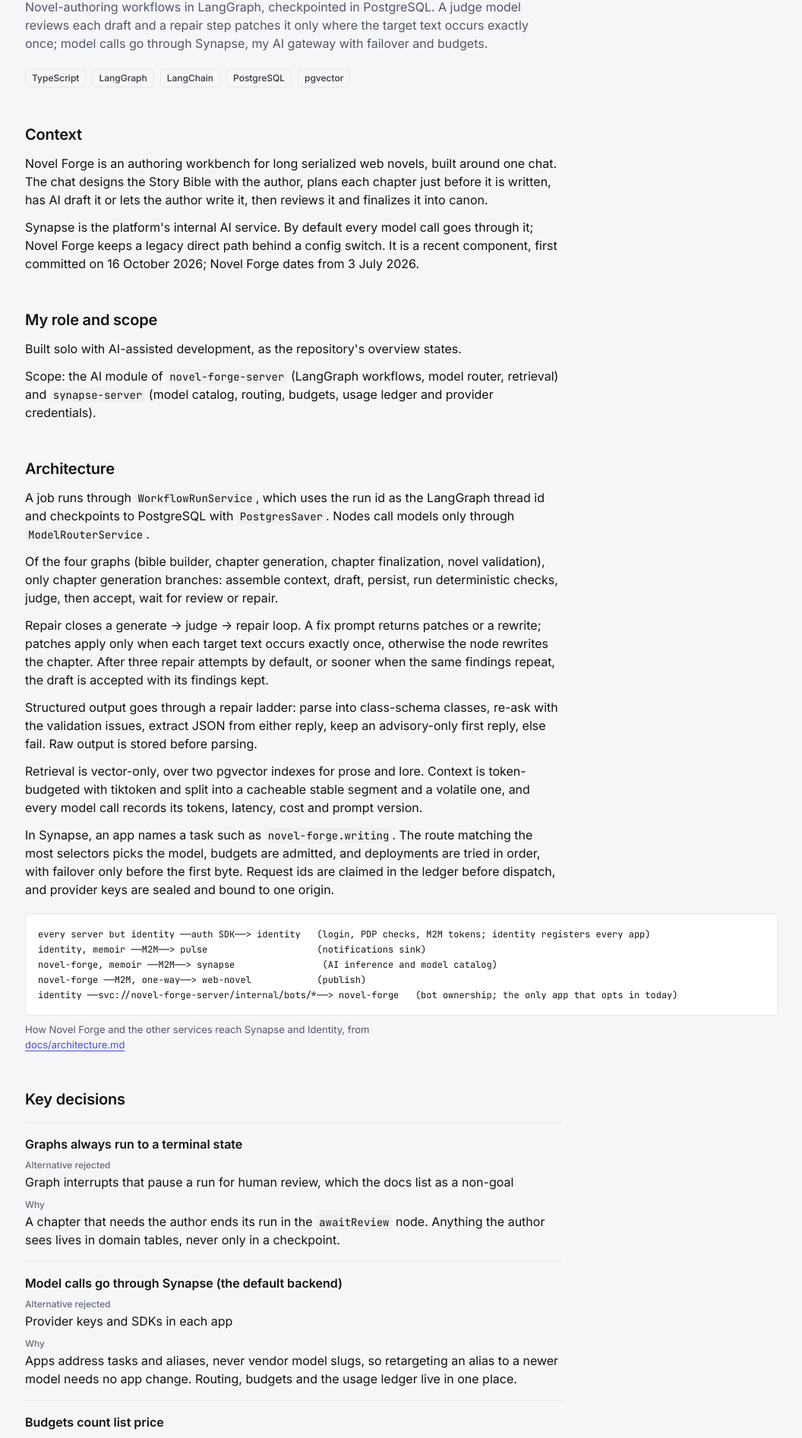
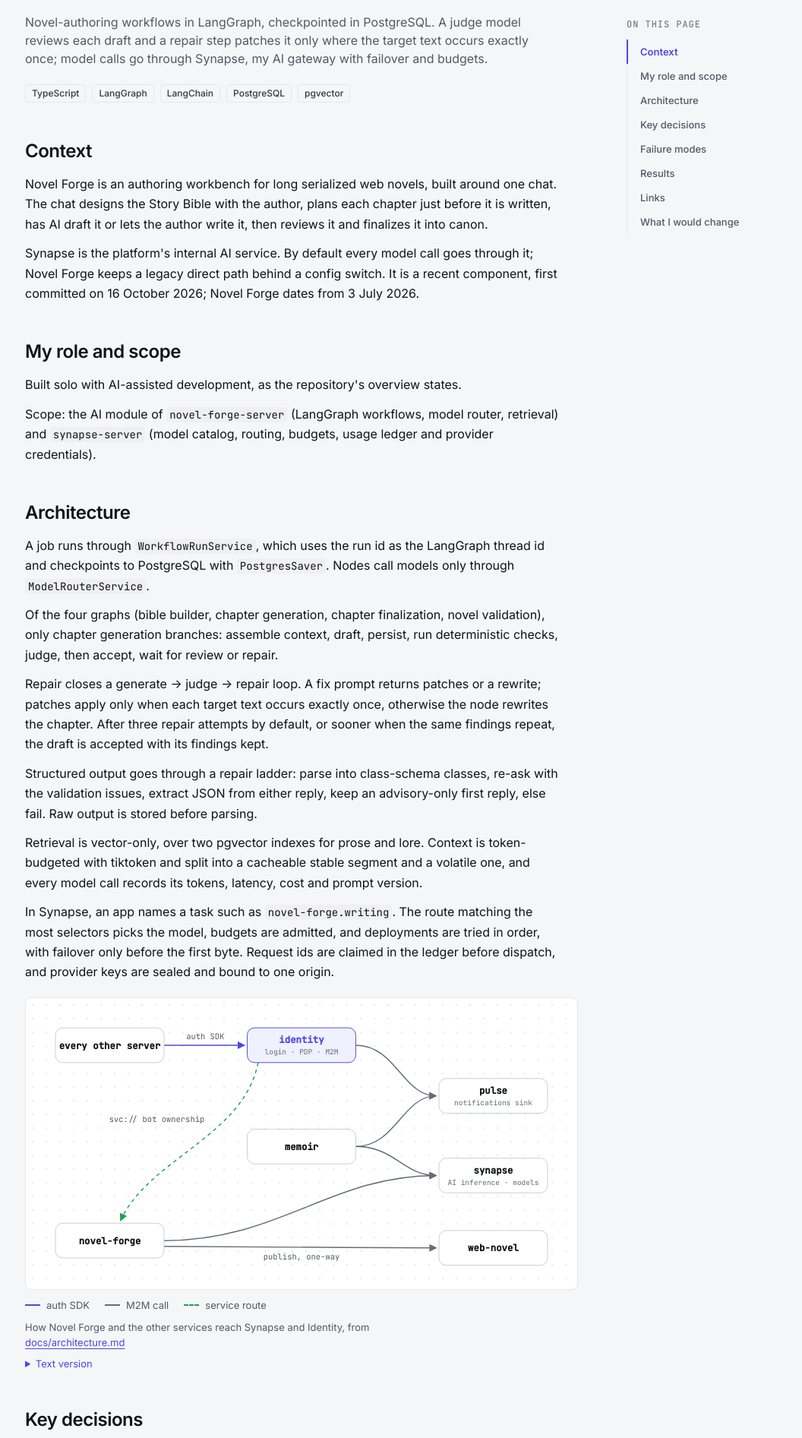
Before and after one commit to leanderpaul/leanderpaul.github.io, a Vue app: page /work/ai-platform in a window 1280 px wide. Shown: the part 266-2159 px from the top of the page at 76% size, without its empty margins (111-1167 px from the left). Built offline with nearby package versions, Linux system fonts and the light colour scheme.

Commit message:
feat(case-study): add svg diagram, contents nav, decision cards
Co-Authored-By: Claude Opus 5.5 <noreply@anthropic.com>

```diff
--- a/src/pages/case-study/case-study.page.vue
+++ b/src/pages/case-study/case-study.page.vue
@@ -1,8 +1,10 @@
 <script lang="ts" setup>
-import { computed, type FunctionalComponent, h } from 'vue';
+import { computed, type FunctionalComponent, h, onBeforeUnmount, onMounted, ref } from 'vue';
 
 import { ShBadge, ShTag } from '@app/components';
 import { findFeaturedProject, type Ownership, toDisplayUrl } from '@app/content';
+
+import PlatformDiagram from './platform-diagram.component.vue';
 
 const OWNERSHIP_LABELS: Record<Ownership, string> = {
   personal: 'Personal project',
@@ -13,16 +15,46 @@ const SELECTED_WORK = { path: '/', hash: '#work' };
 
 const CODE_SPAN_DELIMITER = '`';
 
+const SECTIONS = [
+  { id: 'context', label: 'Context' },
+  { id: 'role', label: 'My role and scope' },
+  { id: 'architecture', label: 'Architecture' },
+  { id: 'decisions', label: 'Key decisions' },
+  { id: 'failure-modes', label: 'Failure modes' },
+  { id: 'results', label: 'Results' },
+  { id: 'links', label: 'Links' },
+  { id: 'changes', label: 'What I would change' },
+];
+
 const props = defineProps<{ slug: string }>();
 
 const project = computed(() => findFeaturedProject(props.slug));
+const activeSection = ref(SECTIONS[0]?.id);
+let sectionObserver: IntersectionObserver | undefined;
+
+function trackActiveSection(entries: IntersectionObserverEntry[]) {
+  const visible = entries.find(entry => entry.isIntersecting);
+  if (visible) activeSection.value = visible.target.id;
+}
+
+onMounted(() => {
+  if (typeof IntersectionObserver === 'undefined') return;
+  sectionObserver = new IntersectionObserver(trackActiveSection, { rootMargin: '-20% 0px -70% 0px' });
+  for (const { id } of SECTIONS) {
+    const section = document.getElementById(id);
+    if (section) sectionObserver.observe(section);
+  }
+});
+
+onBeforeUnmount(() => sectionObserver?.disconnect());
 
 const InlineCode: FunctionalComponent<{ text: string }> = ({ text }) =>
   text.split(CODE_SPAN_DELIMITER).map((part, index) => (index % 2 === 1 ? h('code', part) : part));
 </script>
 
 <template>
-  <article v-if="project" class="case-study" aria-labelledby="case-study-title">
+  <div v-if="project" class="layout">
+    <article class="case-study" aria-labelledby="case-study-title">
       <router-link class="back-link" :to="SELECTED_WORK"><span aria-hidden="true">← </span>Back to selected work</router-link>
 
       <header class="header">
@@ -39,58 +71,61 @@ const InlineCode: FunctionalComponent<{ text: string }> = ({ text }) =>
         </ul>
       </header>
 
-    <section aria-labelledby="context-heading">
+      <section id="context" aria-labelledby="context-heading">
         <h2 id="context-heading">Context</h2>
         <p v-for="paragraph in project.caseStudy.context" :key="paragraph"><InlineCode :text="paragraph" /></p>
       </section>
 
-    <section aria-labelledby="role-heading">
+      <section id="role" aria-labelledby="role-heading">
         <h2 id="role-heading">My role and scope</h2>
         <p v-for="paragraph in project.caseStudy.role" :key="paragraph"><InlineCode :text="paragraph" /></p>
       </section>
 
-    <section aria-labelledby="architecture-heading">
+      <section id="architecture" aria-labelledby="architecture-heading">
         <h2 id="architecture-heading">Architecture</h2>
         <p v-for="paragraph in project.caseStudy.architecture.text" :key="paragraph"><InlineCode :text="paragraph" /></p>
         <figure v-if="project.caseStudy.architecture.diagram" class="diagram">
-        <pre
-          tabindex="0"
-          :aria-label="project.caseStudy.architecture.diagram.caption"
-        ><code>{{ project.caseStudy.architecture.diagram.text }}</code></pre>
+          <PlatformDiagram :title="project.caseStudy.architecture.diagram.caption" />
           <figcaption>
             {{ project.caseStudy.architecture.diagram.caption }}, from
             <a :href="project.caseStudy.architecture.diagram.source.url" target="_blank" rel="noopener noreferrer">
               {{ project.caseStudy.architecture.diagram.source.label }}<span class="visually-hidden"> (opens in a new tab)</span>
             </a>
           </figcaption>
+          <details class="text-version">
+            <summary>Text version</summary>
+            <pre tabindex="0"><code>{{ project.caseStudy.architecture.diagram.text }}</code></pre>
+          </details>
         </figure>
       </section>
 
-    <section aria-labelledby="decisions-heading">
+      <section id="decisions" aria-labelledby="decisions-heading">
         <h2 id="decisions-heading">Key decisions</h2>
         <ol class="decisions">
-        <li v-for="item in project.caseStudy.decisions" :key="item.decision">
+          <li v-for="item in project.caseStudy.decisions" :key="item.decision" class="decision">
             <h3><InlineCode :text="item.decision" /></h3>
             <dl>
-            <template v-if="item.rejected">
-              <dt>Alternative rejected</dt>
+              <div v-if="item.rejected" class="row">
+                <dt>Rejected</dt>
                 <dd><InlineCode :text="item.rejected" /></dd>
-            </template>
+              </div>
+              <div class="row">
                 <dt>Why</dt>
                 <dd><InlineCode :text="item.why" /></dd>
+              </div>
             </dl>
           </li>
         </ol>
       </section>
 
-    <section aria-labelledby="failure-modes-heading">
+      <section id="failure-modes" aria-labelledby="failure-modes-heading">
         <h2 id="failure-modes-heading">Failure modes</h2>
         <ul class="bullets">
           <li v-for="item in project.caseStudy.failureModes" :key="item"><InlineCode :text="item" /></li>
         </ul>
       </section>
 
-    <section aria-labelledby="results-heading">
+      <section id="results" aria-labelledby="results-heading">
         <h2 id="results-heading">Results</h2>
         <ul class="bullets">
           <li v-for="item in project.caseStudy.results" :key="item"><InlineCode :text="item" /></li>
@@ -109,7 +144,7 @@ const InlineCode: FunctionalComponent<{ text: string }> = ({ text }) =>
         </p>
       </section>
 
-    <section aria-labelledby="links-heading">
+      <section id="links" aria-labelledby="links-heading">
         <h2 id="links-heading">Links</h2>
         <ul class="links">
           <li v-for="link in project.links" :key="link.url">
@@ -121,21 +156,100 @@ const InlineCode: FunctionalComponent<{ text: string }> = ({ text }) =>
         </ul>
       </section>
 
-    <section aria-labelledby="changes-heading">
+      <section id="changes" aria-labelledby="changes-heading">
         <h2 id="changes-heading">What I would change</h2>
         <ul class="bullets">
           <li v-for="item in project.caseStudy.changes" :key="item"><InlineCode :text="item" /></li>
         </ul>
       </section>
 
-    <router-link class="back-link back-link--end" :to="SELECTED_WORK"><span aria-hidden="true">← </span>Back to selected work</router-link>
+      <router-link class="back-link back-link--end" :to="SELECTED_WORK"
+        ><span aria-hidden="true">← </span>Back to selected work</router-link
+      >
     </article>
+    <nav class="toc" aria-label="On this page">
+      <p class="toc-title">On this page</p>
+      <ol>
+        <li v-for="section in SECTIONS" :key="section.id">
+          <router-link :to="{ hash: `#${section.id}` }" replace :aria-current="activeSection === section.id ? 'location' : undefined">{{
+            section.label
+          }}</router-link>
+        </li>
+      </ol>
+    </nav>
+  </div>
 </template>
 
 <style scoped>
+.layout {
+  display: grid;
+  grid-template-columns: minmax(0, 1fr);
+  gap: 64px;
+}
+
 .case-study {
   padding: 32px 0px 100px;
   color: var(--sh-text-primary);
+}
+
+.toc {
+  display: none;
+}
+
+@media (min-width: 1120px) {
+  .layout {
+    grid-template-columns: minmax(0, 1fr) 200px;
+  }
+
+  .toc {
+    position: sticky;
+    top: calc(var(--sh-topbar-height) + 48px);
+    display: block;
+    align-self: start;
+    margin-top: 220px;
+  }
+}
+
+.toc-title {
+  margin-bottom: 12px;
+  font-family: var(--sh-font-mono);
+  font-size: var(--sh-text-caption);
+  line-height: var(--sh-text-caption--line-height);
+  letter-spacing: 0.08em;
+  text-transform: uppercase;
+  color: var(--sh-text-tertiary);
+}
+
+.toc ol {
+  margin: 0;
+  padding: 0;
+  list-style: none;
+  border-left: var(--sh-border-width) solid var(--sh-border-default);
+}
+
+.toc a {
+  display: block;
+  margin-left: -1px;
+  padding: 6px 0 6px 16px;
+  font-size: var(--sh-text-body-sm);
+  line-height: var(--sh-text-body-sm--line-height);
+  color: var(--sh-text-secondary);
+  font-weight: 500;
+  text-decoration: none;
+  border-left: 2px solid transparent;
+  transition:
+    color var(--sh-duration-fast) var(--sh-ease-standard),
+    border-color var(--sh-duration-fast) var(--sh-ease-standard);
+}
+
+.toc a:hover {
+  color: var(--sh-text-primary);
+}
+
+.toc a[aria-current='location'] {
+  font-weight: 600;
+  color: var(--sh-accent-text);
+  border-left-color: var(--sh-accent);
 }
 
 .case-study :is(h1, h2, h3, p, li, dt, dd, figcaption) {
@@ -143,7 +257,10 @@ const InlineCode: FunctionalComponent<{ text: string }> = ({ text }) =>
 }
 
 .back-link {
-  display: inline-block;
+  display: inline-flex;
+  align-items: center;
+  min-height: var(--sh-tap-target);
+  font-weight: 500;
   font-size: var(--sh-text-body);
   line-height: var(--sh-text-body--line-height);
 }
@@ -198,7 +315,14 @@ section {
 }
 
 h2 {
-  margin-bottom: 12px;
+  margin-bottom: 14px;
+  font-size: var(--sh-text-h1);
+  line-height: var(--sh-text-h1--line-height);
+  letter-spacing: -0.02em;
+}
+
+section :is(p, li, dd) {
+  line-height: 1.65;
 }
 
 section p + p,
@@ -230,8 +354,27 @@ section p + figure {
   margin-top: 20px;
 }
 
-.diagram pre {
-  margin: 0;
+.diagram figcaption {
+  margin-top: 8px;
+  font-size: var(--sh-text-body-sm);
+  line-height: var(--sh-text-body-sm--line-height);
+  color: var(--sh-text-secondary);
+}
+
+.text-version {
+  margin-top: 8px;
+  font-size: var(--sh-text-body-sm);
+  line-height: var(--sh-text-body-sm--line-height);
+}
+
+.text-version summary {
+  width: fit-content;
+  color: var(--sh-accent-text);
+  cursor: pointer;
+}
+
+.text-version pre {
+  margin: 8px 0 0;
   padding: 16px;
   overflow-x: auto;
   border: var(--sh-border-width) solid var(--sh-border-default);
@@ -242,45 +385,75 @@ section p + figure {
   line-height: var(--sh-text-caption--line-height);
 }
 
-.diagram pre code {
+.text-version pre code {
   padding: 0;
   background: none;
   font-size: inherit;
 }
 
-.diagram figcaption {
-  margin-top: 8px;
-  font-size: var(--sh-text-body-sm);
-  line-height: var(--sh-text-body-sm--line-height);
-  color: var(--sh-text-secondary);
+.decisions {
+  display: grid;
+  gap: 12px;
+  counter-reset: decision;
 }
 
-.decisions li {
-  padding: 16px 0px;
-  border-top: var(--sh-border-width) solid var(--sh-border-default);
+.decision {
+  padding: 20px 24px;
+  border: var(--sh-border-width) solid var(--sh-border-default);
+  border-radius: var(--sh-radius-lg);
+  background-color: var(--sh-surface-card);
+  counter-increment: decision;
 }
 
-.decisions li:last-child {
-  padding-bottom: 0;
+.decision h3 {
+  display: flex;
+  gap: 12px;
+}
+
+.decision h3::before {
+  content: counter(decision, decimal-leading-zero);
+  flex-shrink: 0;
+  font-family: var(--sh-font-mono);
+  font-weight: 500;
+  color: var(--sh-accent-text);
 }
 
 dl {
-  margin: 8px 0px 0px;
+  display: grid;
+  gap: 10px;
+  margin: 14px 0px 0px;
+}
+
+.row {
+  display: grid;
+  grid-template-columns: 5.5rem minmax(0, 1fr);
+  gap: 4px 16px;
 }
 
 dt {
+  padding-top: 3px;
+  font-family: var(--sh-font-mono);
   font-size: var(--sh-text-caption);
   line-height: var(--sh-text-caption--line-height);
   font-weight: 500;
+  letter-spacing: 0.06em;
+  text-transform: uppercase;
   color: var(--sh-text-tertiary);
 }
 
 dd {
-  margin: 2px 0px 0px;
+  margin: 0px;
+  color: var(--sh-text-secondary);
 }
 
-dd + dt {
-  margin-top: 10px;
+@media (max-width: 640px) {
+  .decision {
+    padding: 16px;
+  }
+
+  .row {
+    grid-template-columns: minmax(0, 1fr);
+  }
 }
 
 .links li {
--- /dev/null
+++ b/src/pages/case-study/platform-diagram.component.vue
@@ -0,0 +1,181 @@
+<script lang="ts" setup>
+interface DiagramNode {
+  name: string;
+  detail?: string;
+  x: number;
+  y: number;
+  primary?: boolean;
+}
+
+type EdgeKind = 'sdk' | 'm2m' | 'service';
+
+interface DiagramEdge {
+  path: string;
+  kind: EdgeKind;
+  label?: { text: string; x: number; y: number; anchor?: 'start' | 'middle' | 'end' };
+}
+
+defineProps<{ title: string }>();
+
+const NODE_WIDTH = 150;
+const NODE_HEIGHT = 48;
+
+const NODES: DiagramNode[] = [
+  { name: 'every other server', x: 20, y: 20 },
+  { name: 'identity', detail: 'login · PDP · M2M', x: 285, y: 20, primary: true },
+  { name: 'memoir', x: 285, y: 160 },
+  { name: 'novel-forge', x: 20, y: 290 },
+  { name: 'pulse', detail: 'notifications sink', x: 550, y: 90 },
+  { name: 'synapse', detail: 'AI inference · models', x: 550, y: 200 },
+  { name: 'web-novel', x: 550, y: 300 },
+];
+
+const EDGES: DiagramEdge[] = [
+  { path: 'M170 44 H281', kind: 'sdk', label: { text: 'auth SDK', x: 227, y: 36 } },
+  { path: 'M435 44 C 490 44, 500 114, 546 114', kind: 'm2m' },
+  { path: 'M435 184 C 490 184, 500 114, 546 114', kind: 'm2m' },
+  { path: 'M435 184 C 490 184, 500 224, 546 224', kind: 'm2m' },
+  { path: 'M170 314 C 330 314, 400 224, 546 224', kind: 'm2m' },
+  { path: 'M170 322 C 330 322, 420 324, 546 324', kind: 'm2m', label: { text: 'publish, one-way', x: 360, y: 340 } },
+  { path: 'M300 68 C 280 170, 150 200, 110 286', kind: 'service', label: { text: 'svc:// bot ownership', x: 160, y: 150 } },
+];
+</script>
+
+<template>
+  <div class="scroller" tabindex="0" role="group" :aria-label="title">
+    <svg class="diagram" viewBox="0 0 720 360" role="img" aria-labelledby="platform-diagram-title">
+      <title id="platform-diagram-title">{{ title }}</title>
+      <defs>
+        <marker id="platform-arrow" viewBox="0 0 8 8" refX="7" refY="4" markerWidth="7" markerHeight="7" orient="auto-start-reverse">
+          <path d="M0 0 8 4 0 8z" fill="context-stroke" />
+        </marker>
+      </defs>
+      <g v-for="edge in EDGES" :key="edge.path">
+        <path class="edge" :class="`edge--${edge.kind}`" :d="edge.path" marker-end="url(#platform-arrow)" />
+        <text v-if="edge.label" class="edge-label" :x="edge.label.x" :y="edge.label.y" :text-anchor="edge.label.anchor ?? 'middle'">
+          {{ edge.label.text }}
+        </text>
+      </g>
+      <g v-for="node in NODES" :key="node.name" :class="{ primary: node.primary }">
+        <rect class="node" :x="node.x" :y="node.y" :width="NODE_WIDTH" :height="NODE_HEIGHT" rx="10" />
+        <text class="name" :x="node.x + NODE_WIDTH / 2" :y="node.y + (node.detail ? 21 : 29)">{{ node.name }}</text>
+        <text v-if="node.detail" class="detail" :x="node.x + NODE_WIDTH / 2" :y="node.y + 37">{{ node.detail }}</text>
+      </g>
+    </svg>
+  </div>
+  <ul class="legend" role="list">
+    <li><span class="swatch swatch--sdk" aria-hidden="true"></span>auth SDK</li>
+    <li><span class="swatch swatch--m2m" aria-hidden="true"></span>M2M call</li>
+    <li><span class="swatch swatch--service" aria-hidden="true"></span>service route</li>
+  </ul>
+</template>
+
+<style scoped>
+.scroller {
+  overflow-x: auto;
+  padding: 20px;
+  border: var(--sh-border-width) solid var(--sh-border-default);
+  border-radius: var(--sh-radius-lg);
+  background-color: var(--sh-surface-card);
+  background-image: radial-gradient(color-mix(in srgb, var(--sh-text-primary) 9%, transparent) 1px, transparent 1.5px);
+  background-size: 18px 18px;
+}
+
+.diagram {
+  display: block;
+  width: 100%;
+  min-width: 600px;
+  height: auto;
+}
+
+.node {
+  fill: var(--sh-surface-card);
+  stroke: var(--sh-border-strong);
+}
+
+.primary .node {
+  fill: var(--sh-accent-soft);
+  stroke: var(--sh-accent);
+}
+
+.name,
+.detail,
+.edge-label {
+  font-family: var(--sh-font-mono);
+}
+
+.name,
+.detail {
+  text-anchor: middle;
+}
+
+.name {
+  font-size: 13px;
+  font-weight: 600;
+  fill: var(--sh-text-primary);
+}
+
+.primary .name {
+  fill: var(--sh-accent-text);
+}
+
+.detail {
+  font-size: 10px;
+  fill: var(--sh-text-tertiary);
+}
+
+.edge {
+  fill: none;
+  stroke-width: 1.5;
+}
+
+.edge--sdk {
+  stroke: var(--sh-accent);
+}
+
+.edge--m2m {
+  stroke: var(--sh-text-tertiary);
+}
+
+.edge--service {
+  stroke: var(--sh-success-text);
+  stroke-dasharray: 5 5;
+}
+
+.edge-label {
+  font-size: 11px;
+  fill: var(--sh-text-secondary);
+}
+
+.legend {
+  display: flex;
+  flex-wrap: wrap;
+  gap: 4px 20px;
+  margin: 10px 0 0;
+  padding: 0;
+  list-style: none;
+  font-size: var(--sh-text-body-sm);
+  line-height: var(--sh-text-body-sm--line-height);
+  color: var(--sh-text-secondary);
+}
+
+.legend li {
+  display: inline-flex;
+  align-items: center;
+  gap: 8px;
+}
+
+.swatch {
+  width: 20px;
+  height: 0;
+  border-top: 2px solid var(--sh-text-tertiary);
+}
+
+.swatch--sdk {
+  border-top-color: var(--sh-accent);
+}
+
+.swatch--service {
+  border-top: 2px dashed var(--sh-success-text);
+}
+</style>
```
Lines whose indentation alone changed are shown as unchanged.
